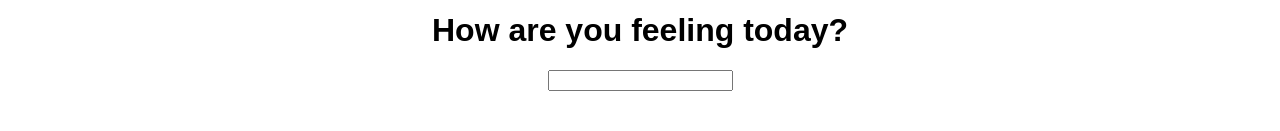
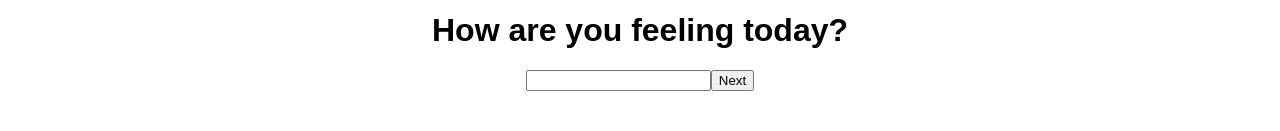
Before and after one commit to 0cticon/weekend-redux-feedback-loop, a React (Create React App) app: page / in a window 1280 px wide. Shown: the part 169-300 px from the top of the page. Built offline with nearby package versions, Linux system fonts and the light colour scheme.

Commit message:
next button goes to steptwo

```diff
--- a/src/components/PartOne/PartOne.jsx
+++ b/src/components/PartOne/PartOne.jsx
@@ -18,9 +18,10 @@ const PartOne = () => {
             <h1>How are you feeling today?</h1>
             <div>
                 <input value={feel} onChange={handleChange} className="input" type="number" />
+                <button onClick={() => history.push('/step/two')} className="button">Next</button>
             </div>
         </>
-    )
+    );
 }
 
 
```
